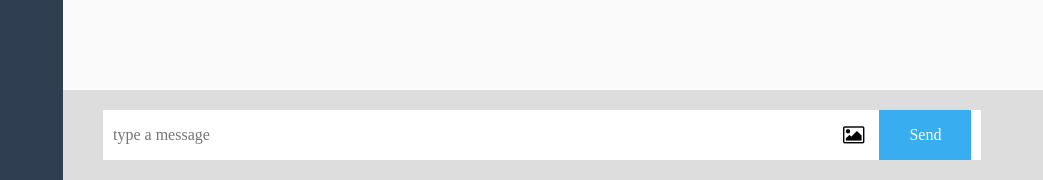
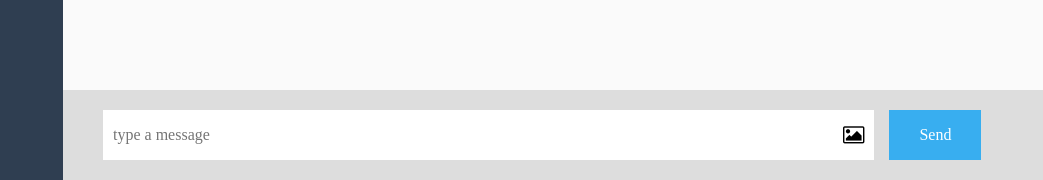
Before and after one commit to sanpeiyuya/chat-space, a Rails app: page /groups/1/messages in a window 1280 px wide. Shown: the part 620-800 px from the top of the page, without its empty margins (237-1280 px from the left). Run offline with Rails 7, Linux system fonts and the light colour scheme; a user stored in the database is signed in; tables that the repository leaves empty hold one stand-in row (values such as "Sample post"); style sheets or scripts are compiled from the project's sources; some libraries are stand-ins or nearby versions.

Commit message:
見た目の修正

```diff
--- a/app/assets/stylesheets/modules/_chat.scss
+++ b/app/assets/stylesheets/modules/_chat.scss
@@ -80,6 +80,11 @@
     padding: 20px 50px 20px 40px;
     bottom: 0;
     right: 0;
+    display: flex;
+    &__message{
+      display: flex;
+      width: 100%;
+    }
     &__message__a {
       border: none;
       float: left;
--- a/app/views/messages/index.html.haml
+++ b/app/views/messages/index.html.haml
@@ -22,4 +22,4 @@
           = f.label :image, class: 'form__mask__image' do
             = fa_icon 'picture-o', class: 'icon'
             = f.file_field :image, class: 'hidden'
-          = f.submit 'Send', class: 'form__submit '
+        = f.submit 'Send', class: 'form__submit '
```
